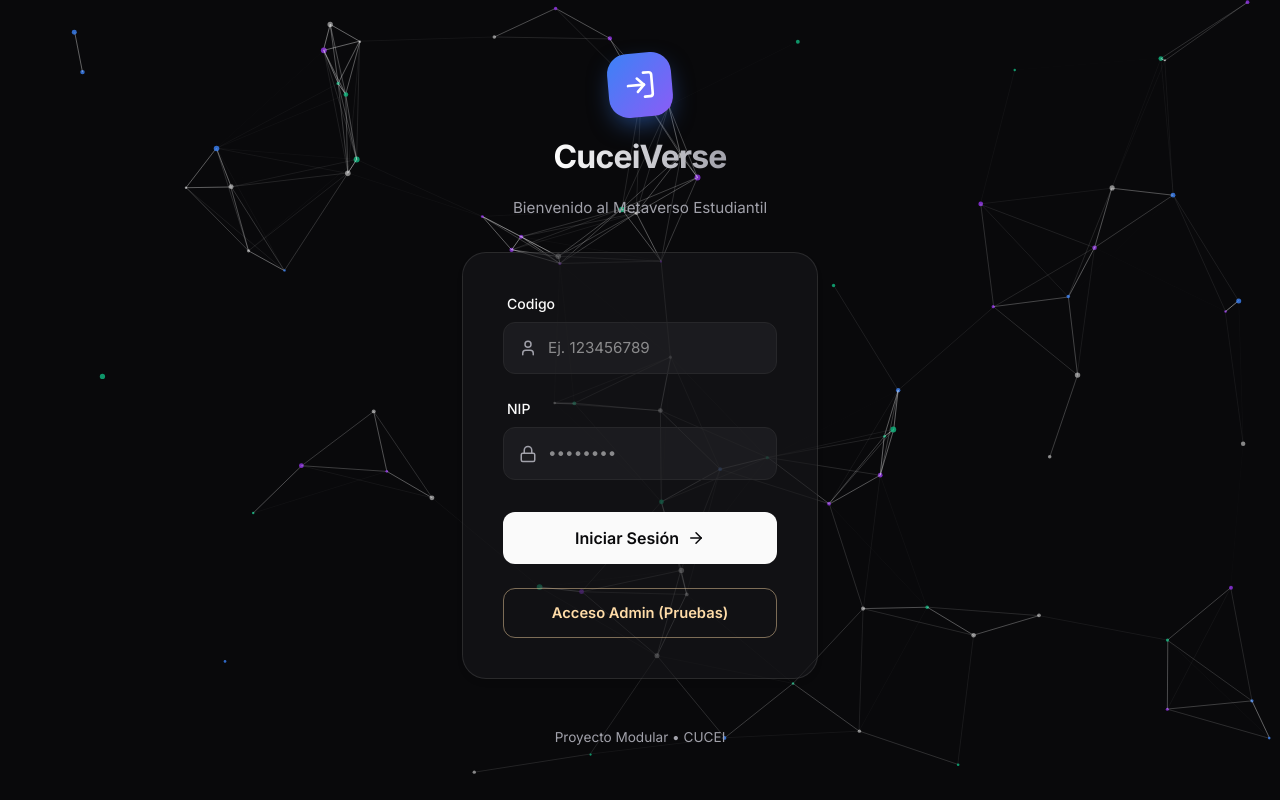
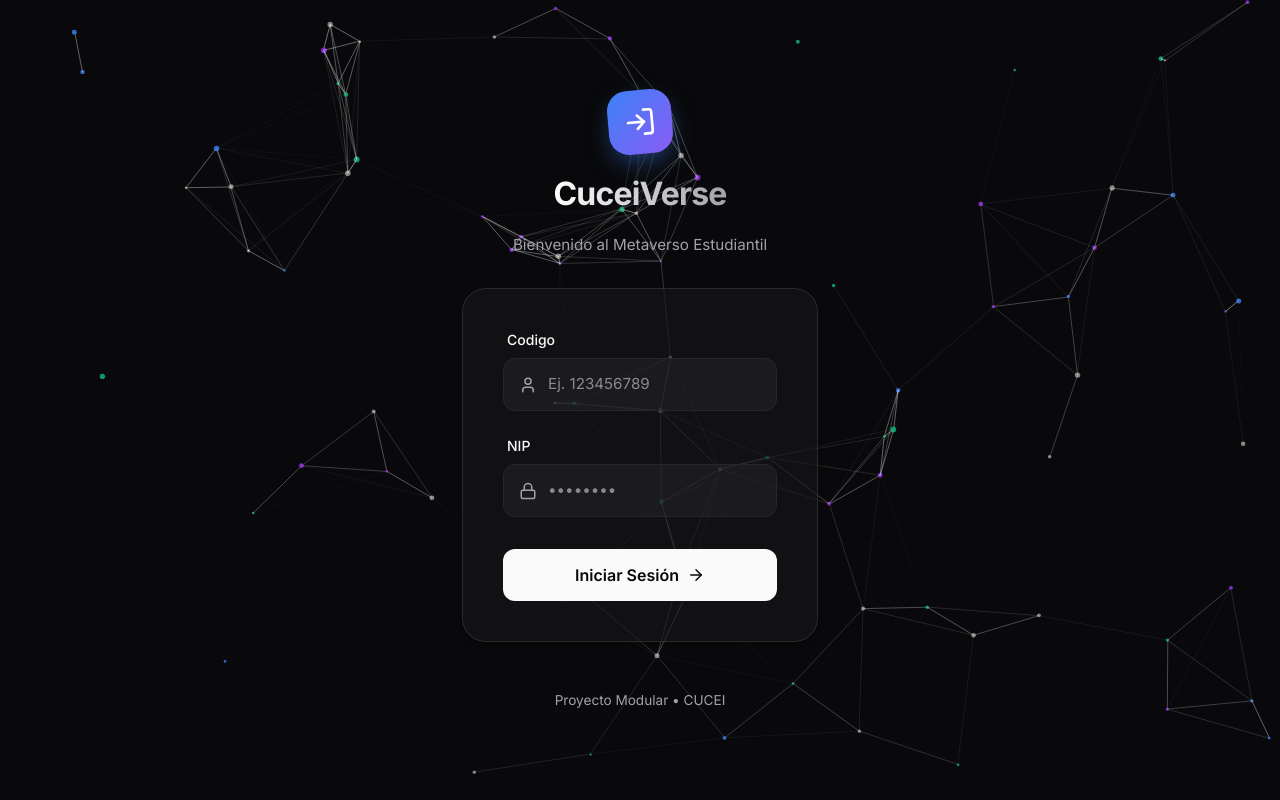
Before and after one commit to CuceiVerse/cuceiverse-web, a React (Vite) app: page /login in a window 1280 px wide. Built offline with nearby package versions, Linux system fonts and the light colour scheme; what @pixi/react would draw is missing.

Commit message:
chore(auth): eliminar acceso admin de pruebas en login

```diff
--- a/src/views/LoginView.css
+++ b/src/views/LoginView.css
@@ -284,29 +284,6 @@
   transform: none;
 }
 
-.admin-test-btn {
-  background: transparent;
-  color: #ffdca8;
-  border: 1px solid rgba(255, 220, 168, 0.45);
-  padding: 0.8rem;
-  border-radius: 0.75rem;
-  font-weight: 600;
-  font-size: 0.92rem;
-  cursor: pointer;
-  transition: all 0.25s ease;
-}
-
-.admin-test-btn:hover {
-  background: rgba(255, 220, 168, 0.12);
-  border-color: rgba(255, 220, 168, 0.8);
-  color: #fff1d4;
-}
-
-.admin-test-btn:disabled {
-  opacity: 0.55;
-  cursor: not-allowed;
-}
-
 .spinner {
   animation: spin 1s linear infinite;
 }
--- a/src/views/LoginView.tsx
+++ b/src/views/LoginView.tsx
@@ -41,14 +41,6 @@ export const LoginView: React.FC = () => {
   const handleSubmit = async (e: React.FormEvent) => {
     e.preventDefault();
     await doLogin(codigo, nip);
-  };
-
-  const handleAdminTestAccess = async () => {
-    const adminCodigo = "admin";
-    const adminNip = "admin123";
-    setCodigo(adminCodigo);
-    setNip(adminNip);
-    await doLogin(adminCodigo, adminNip);
   };
 
   return (
@@ -111,15 +103,6 @@ export const LoginView: React.FC = () => {
               </>
             )}
           </button>
-
-          <button
-            type="button"
-            className="admin-test-btn"
-            disabled={isLoading}
-            onClick={() => void handleAdminTestAccess()}
-          >
-            Acceso Admin (Pruebas)
-          </button>
         </form>
 
         <div className="login-footer">
```
